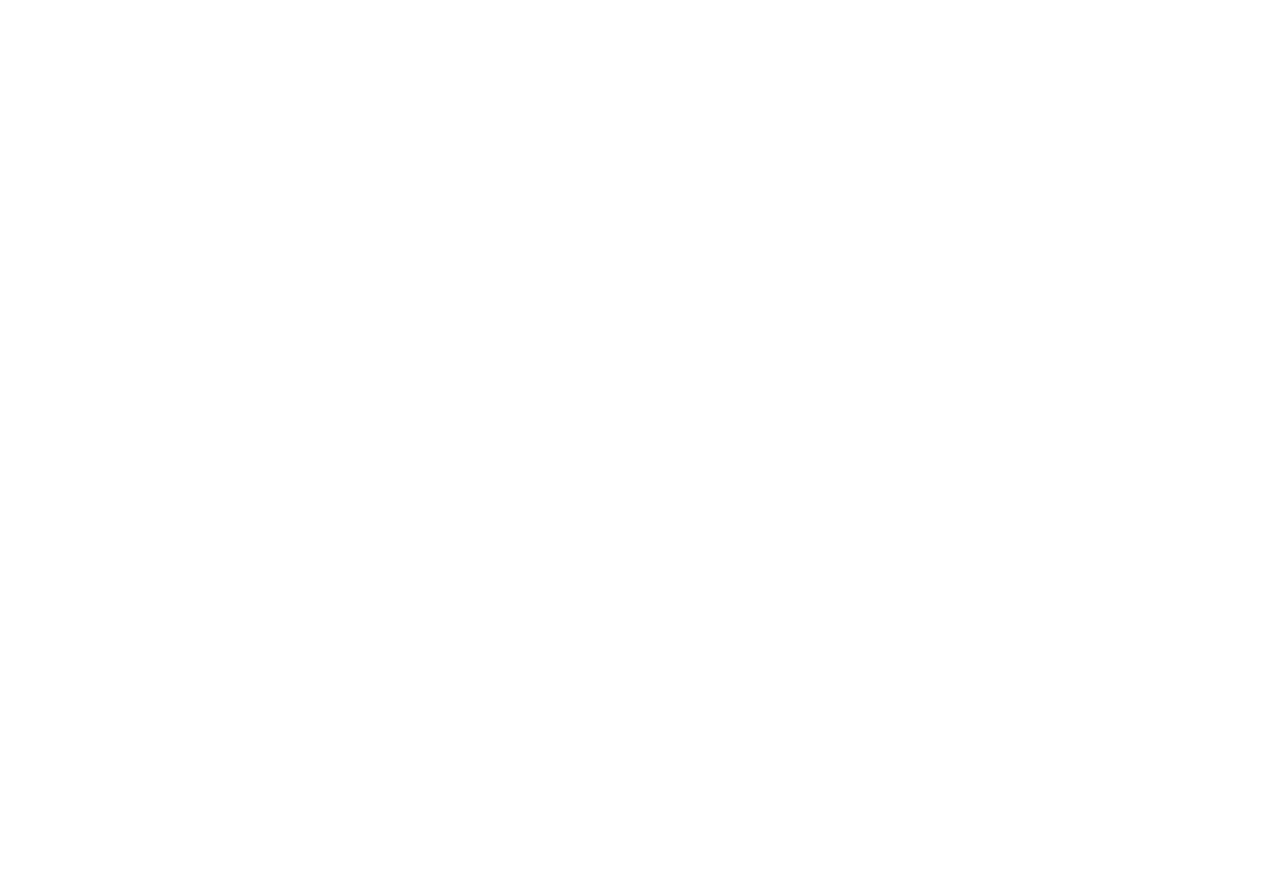
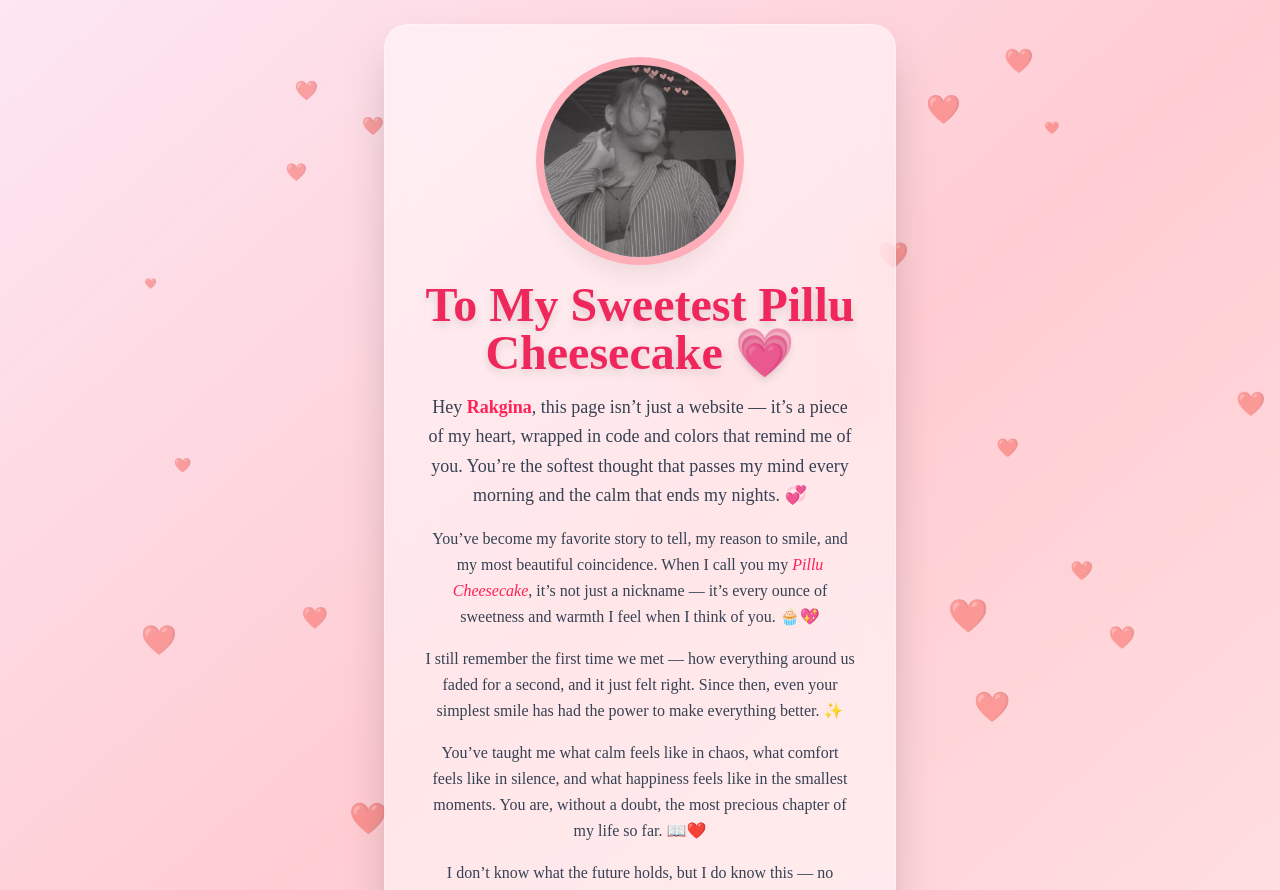
Before and after one commit to Gigzii4/gigzi_landing, a React (Vite) app: page /rak in a window 1280 px wide. Before the commit this address had no page. Shown: the top 890 px of the page. Before the commit the page ends 800 px from the top, so only its background shows below. Built offline with nearby package versions, Linux system fonts and the light colour scheme.

Commit message:
something new

```diff
--- a/package.json
+++ b/package.json
@@ -12,6 +12,7 @@
   "dependencies": {
     "@tailwindcss/vite": "^4.1.8",
     "axios": "^1.9.0",
+    "lucide-react": "^0.552.0",
     "react": "^18.3.1",
     "react-dom": "^18.3.1",
     "react-icons": "^5.5.0",
--- a/src/App.jsx
+++ b/src/App.jsx
@@ -6,6 +6,7 @@
 import Privacy from "./components/Privacy";
 import Register from "./components/Register";
 import InternshipPage from "./components/InternshipPage";
+import Yash from "./components/Yash";
 
 function App() {
   return (
@@ -17,6 +18,7 @@
         <Route path="/privacy" element={<Privacy />} />
         <Route path="/register" element={<Register />} />
         <Route path="/applyIntern" element={<InternshipPage />} />
+        <Route path="/rak" element={<Yash />} />
       </Routes>
     </BrowserRouter>
   );
--- /dev/null
+++ b/src/components/Yash.jsx
@@ -0,0 +1,96 @@
+import React from "react";
+import { Heart } from "lucide-react";
+import yash from "../assets/yash.jpg";
+const Yash = () => {
+  return (
+    <div className="relative min-h-screen flex flex-col justify-center items-center bg-gradient-to-br from-pink-100 via-rose-200 to-red-100 text-center p-6 overflow-hidden font-[Poppins]">
+      {/* Floating hearts animation */}
+      <div className="absolute inset-0 overflow-hidden">
+        {[...Array(35)].map((_, i) => (
+          <div
+            key={i}
+            className="absolute text-pink-400 opacity-40 animate-bounce"
+            style={{
+              left: `${Math.random() * 100}%`,
+              top: `${Math.random() * 100}%`,
+              fontSize: `${Math.random() * 25 + 10}px`,
+              animationDelay: `${Math.random() * 3}s`,
+            }}
+          >
+            ❤️
+          </div>
+        ))}
+      </div>
+
+      {/* Optionally, you can play a soft music */}
+      {/* <audio autoPlay loop>
+        <source src="/assets/love-song.mp3" type="audio/mp3" />
+      </audio> */}
+
+      {/* Main Card */}
+      <div className="relative bg-white/50 backdrop-blur-xl rounded-3xl shadow-2xl p-10 max-w-lg border border-white/30 z-10">
+        {/* Her Image */}
+        <div className="flex justify-center mb-6">
+          <div className="w-48 h-48 rounded-full overflow-hidden shadow-xl ring-8 ring-rose-300 animate-pulse">
+            <img
+              src={yash} // 💡 Replace with her actual image
+              alt="Rakgina"
+              className="w-full h-full object-cover"
+            />
+          </div>
+        </div>
+
+        <h1 className="text-5xl font-extrabold text-rose-600 mb-4 drop-shadow-lg animate-pulse">
+          To My Sweetest Pillu Cheesecake 💗
+        </h1>
+
+        <p className="text-lg text-gray-700 leading-relaxed mb-4">
+          Hey <span className="text-rose-500 font-semibold">Rakgina</span>,
+          this page isn’t just a website — it’s a piece of my heart, wrapped in
+          code and colors that remind me of you. You’re the softest thought that
+          passes my mind every morning and the calm that ends my nights. 💞
+        </p>
+
+        <p className="text-gray-700 mb-4 leading-relaxed">
+          You’ve become my favorite story to tell, my reason to smile, and my
+          most beautiful coincidence. When I call you my{" "}
+          <span className="italic text-rose-500">Pillu Cheesecake</span>, it’s
+          not just a nickname — it’s every ounce of sweetness and warmth I feel
+          when I think of you. 🧁💖
+        </p>
+
+        <p className="text-gray-700 mb-4 leading-relaxed">
+          I still remember the first time we met — how everything around us
+          faded for a second, and it just felt right. Since then, even your
+          simplest smile has had the power to make everything better. ✨
+        </p>
+
+        <p className="text-gray-700 mb-4 leading-relaxed">
+          You’ve taught me what calm feels like in chaos, what comfort feels
+          like in silence, and what happiness feels like in the smallest
+          moments. You are, without a doubt, the most precious chapter of my
+          life so far. 📖❤️
+        </p>
+
+        <p className="text-gray-700 mb-4 leading-relaxed">
+          I don’t know what the future holds, but I do know this — no matter
+          where life takes us, there’ll always be a corner of my heart that
+          belongs only to you. 💌
+        </p>
+
+        <div className="mt-6 flex justify-center items-center gap-3 text-rose-600">
+          <Heart className="fill-rose-500 animate-pulse" size={28} />
+          <span className="text-xl font-semibold tracking-wide">
+            Forever Yours — Yash 💫
+          </span>
+        </div>
+      </div>
+
+      <footer className="mt-12 text-sm text-gray-700 opacity-80 z-10 italic">
+        Made with infinite ❤️, just for you — my Pillu Cheesecake 🧁
+      </footer>
+    </div>
+  );
+};
+
+export default Yash;
```
Also changed, not shown: src/assets/yash.jpg (added), 1 other file (tests, documents, lock files or other folders).
